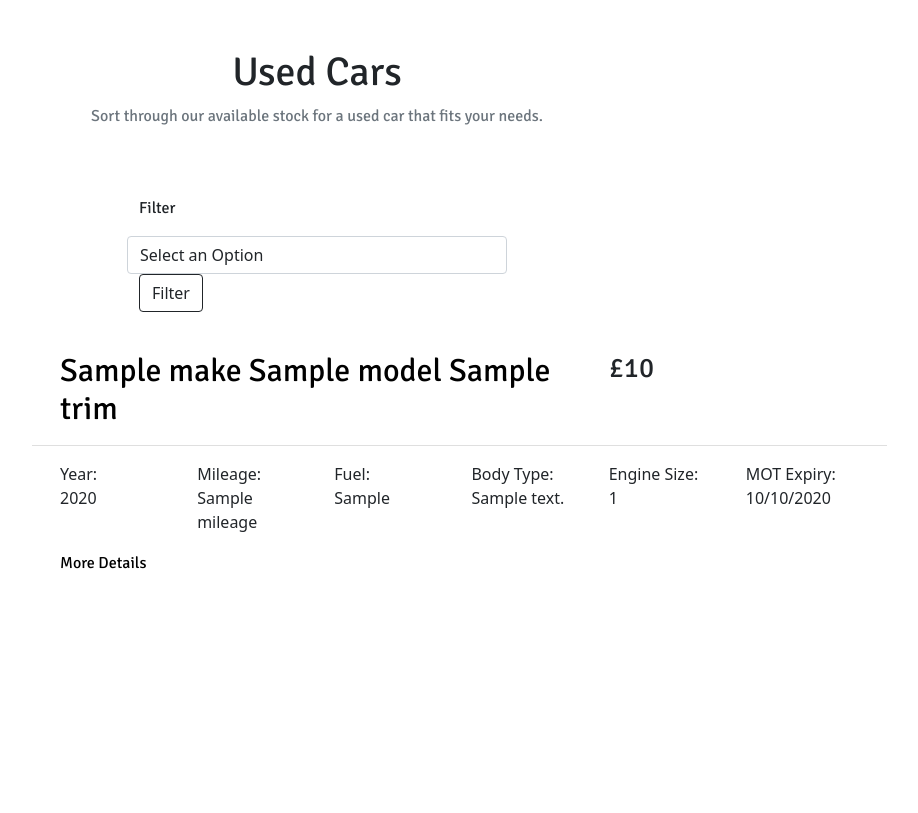
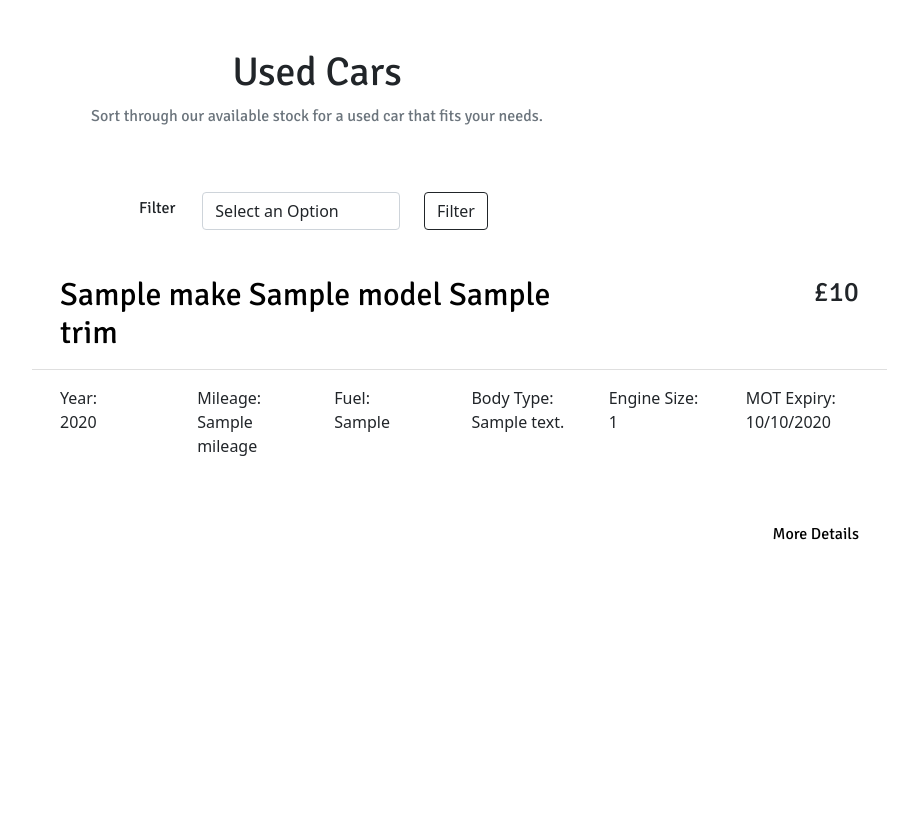
Before and after one commit to msped/cheshirewestvehicles, a Django app: template sales/templates/buy.html in a window 1280 px wide. Shown: the part 76-889 px from the top of the page, without its empty margins (323-1241 px from the left). Run offline with Django 3.2, Linux system fonts and the light colour scheme; the template is opened without the code that fills it: most values are stand-ins (such as "Sample title", 1, 10 or a date in 2020); some libraries are stand-ins or nearby versions.

Commit message:
updated classes for bootstrap 5

```diff
--- a/sales/templates/buy.html
+++ b/sales/templates/buy.html
@@ -16,11 +16,13 @@
         <p class="text-muted text-center font-custom">Sort through our available stock for a used car that fits your needs.</p>
     </div>
     <div class="search-options offset-md-4 col-md-4 col-12 mb-4">
-        <form action="" method="get" class="row">
+        <form action="" method="get">
+            <div class="row">
                 <div class="col-2">
                     <p class="font-custom mt-1">Filter</p>
                 </div>
-            <select class="form-control col-7" name="sort_options" id="sort_options">
+                <div class="col-7">
+                    <select class="form-control" name="sort_options" id="sort_options">
                         <option value="" disabled {% if request.GET.sort_options|length == 0 %} selected {% endif %}>Select an
                             Option</option>
                         <option value="make" {% ifequal request.GET.sort_options "make" %} selected {% endifequal %}>A-Z</option>
@@ -35,8 +37,10 @@
                         <option value="price" {% ifequal request.GET.sort_options "price" %} selected {% endifequal %}>Price: Lowest
                         </option>
                     </select>
+                </div>
                 <div class="sort-btn col-3">
                     <button type="submit" class="btn btn-outline-dark">Filter</button>
+                </div>
             </div>
         </form>
     </div>
@@ -62,7 +66,7 @@
                         </h2>
                     </div>
                     <div class="col-md-4 col-12">
-                        <h3 class="float-right">
+                        <h3 class="float-end">
                             {% if item.reserved == '2' or item.reserved == '3' %}
                             [{{ item.get_reserved_display }}]
                             {% else %}
@@ -111,7 +115,7 @@
                         </div>
                     </div>
                     <div class="col-12">
-                        <a href="{% url 'vehicle_detail' vehicle_slug=item.slug %}" class="float-right">More Details</a>
+                        <a href="{% url 'vehicle_detail' vehicle_slug=item.slug %}" class="float-end mt-5">More Details</a>
                     </div>
                 </div>
             </div>
```
Lines whose indentation alone changed are shown as unchanged.
